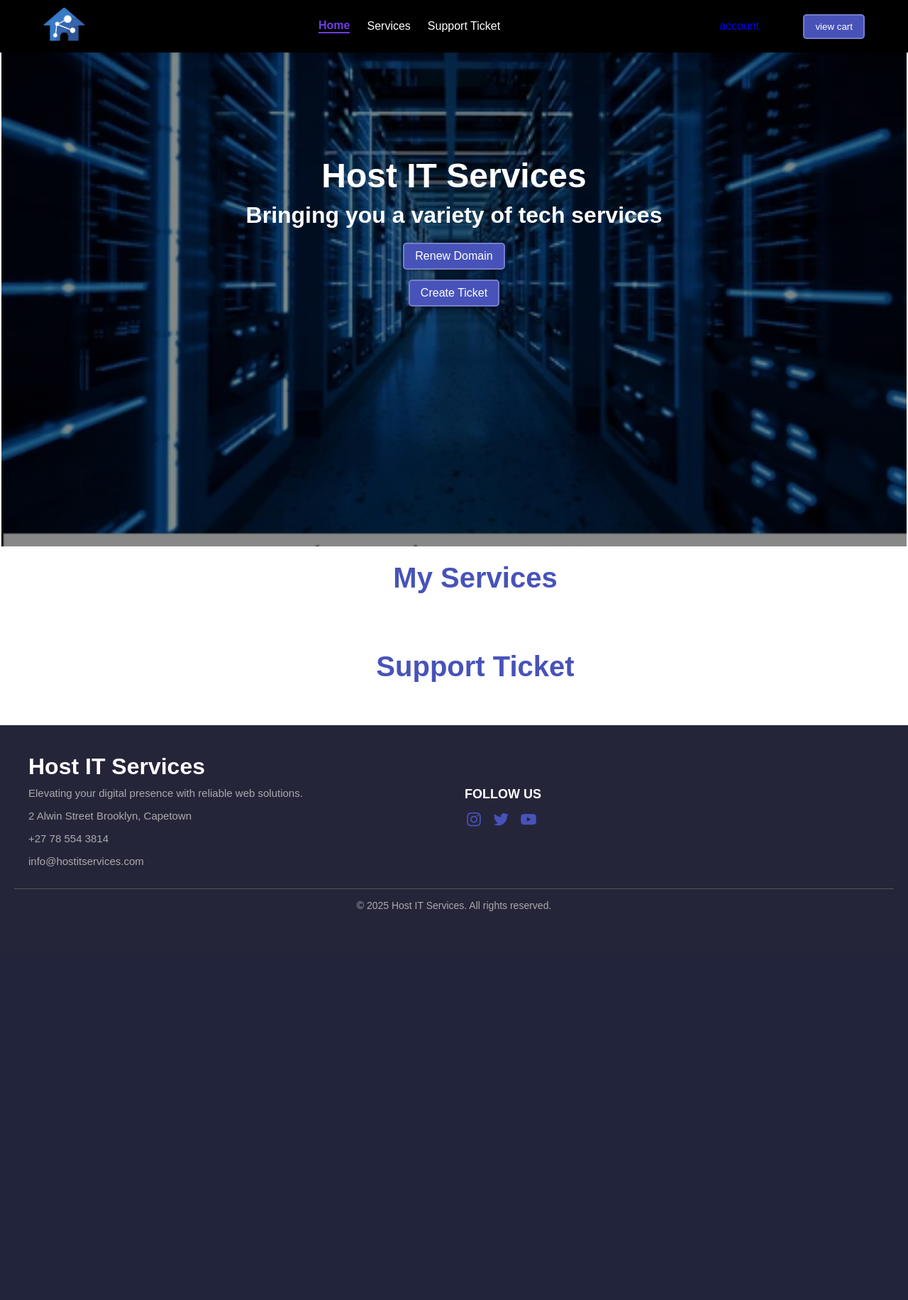
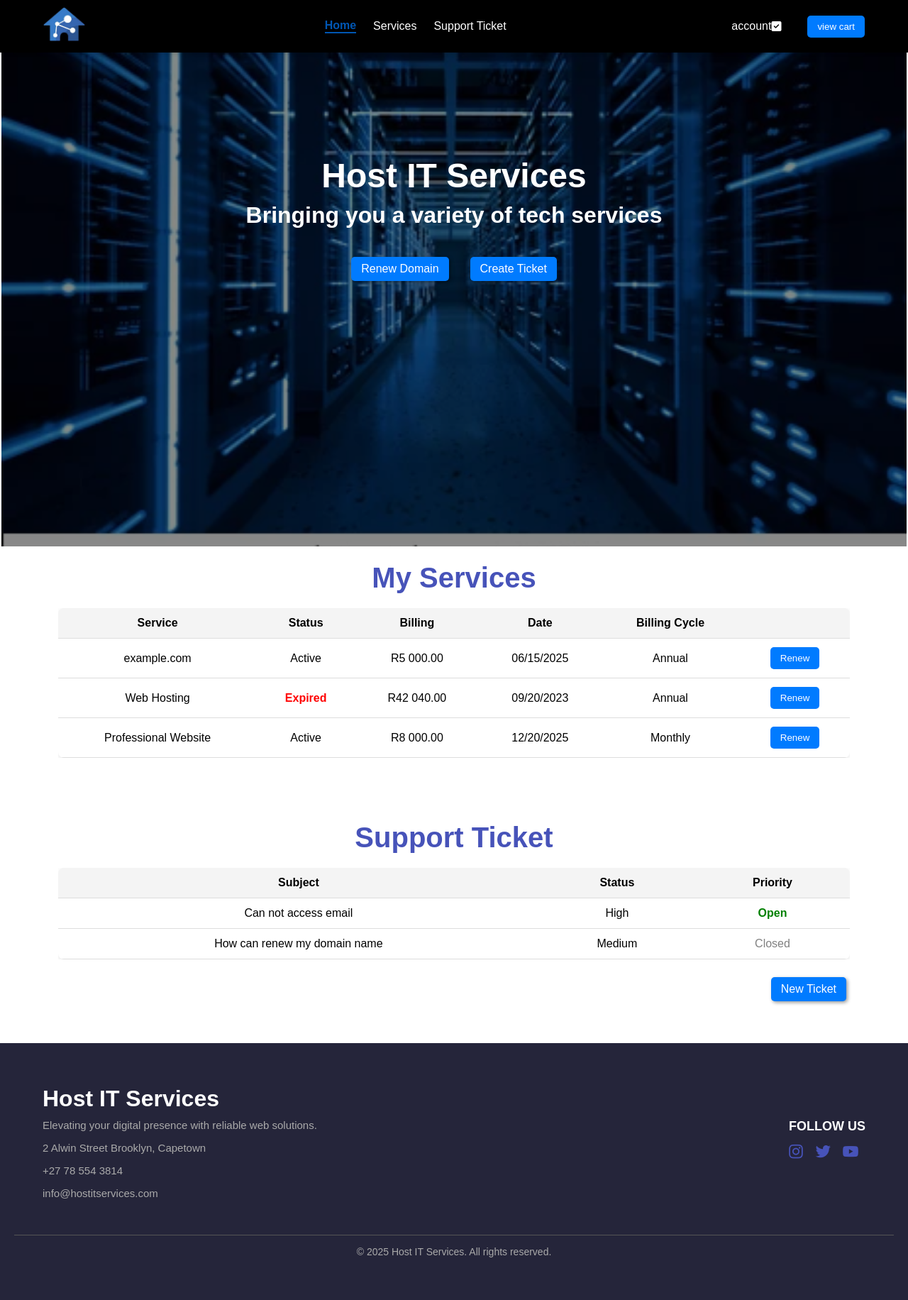
Before and after one commit to Assykabwe/HostITServicesWebsite, a PHP site: page /home.php in a window 1280 px wide. Shown: the whole page at 71% size. Before the commit the page ends 1284 px from the top, so only its background shows below. Run offline with PHP 8.4, Linux system fonts and the light colour scheme.

Commit message:
I'm done with home page but services and support ticket part will be modified to dynamic with php/database to display the information of each user instead of hardcoded.

```diff
--- a/CSS/user_style.css
+++ b/CSS/user_style.css
@@ -12,7 +12,7 @@
 :root {
     --space: 2rem;
     --main-color: #000000;
-    --secondary-color: #6e3edf;
+    --secondary-color: #0056b3;
     --accent-color: #4753b9;
     --background-color: #ffffff;
     --white-alpha-25: rgba(255, 255, 255, 0.25);
@@ -121,10 +121,16 @@ html{
     align-items: center;
     gap: 1rem;
 }
+.header .icons .user-icon p{
+    color: var(--background-color);
+}
+.header .icons .user-icon p:hover{
+    color: var(--secondary-color);
+}
 .user-icon i,
 .icons i {
-    font-size: 1.8rem;
-    color: var(--main-color);
+    font-size: 1rem;
+    color: var(--background-color);
     transition: color 0.3s ease;
     cursor: pointer;
 }
@@ -290,14 +257,18 @@ html{
     font-size: 2rem;
     margin-bottom: 15px;
 }
-/*-----My Services----------------*/
+.btn-container {
+    display: flex;
+    gap: 20px;
+    margin-top: 20px;
+}
+/*-----My Services---------------------Support Ticket----------------*/
 .services{
     width: 100%;
     text-align: center;
     justify-content: center;
     padding: 20px 20px;
     padding-bottom: 50px;
-    padding-left: 80px;
     background: var(--background-color);
     border-radius: 10px;
 }
@@ -307,14 +278,12 @@ html{
     font-weight: bold;
     margin-bottom: 10px;
 }
-/*-----Support Ticket----------------*/
 .support{
     width: 100%;
     text-align: center;
     justify-content: center;
     padding: 20px 20px;
     padding-bottom: 50px;
-    padding-left: 80px;
     background: var(--background-color);
     border-radius: 10px;
 }
@@ -323,6 +292,64 @@ html{
     color: var(--accent-color);
     font-weight: bold;
     margin-bottom: 10px;
+}
+.table-container {
+    margin: 20px auto;
+    overflow-x: auto;
+    max-width: 1200px;
+    width: 90%;
+}
+table {
+    width: 100%;
+    border-collapse: collapse;
+    background: #fff;
+    border-radius: 8px;
+    overflow: hidden;
+    box-shadow: 0 2px 6px rgba(0,0,0,0.1);
+}
+
+table th, table td {
+    padding: 12px 15px;
+    text-align: center;
+    border-bottom: 1px solid #ddd;
+}
+
+table th {
+    background: #f4f4f4;
+    font-weight: bold;
+}
+
+.renew-btn, .btn {
+    background: #007bff;
+    color: #fff;
+    border: none;
+    padding: 8px 14px;
+    border-radius: 5px;
+    cursor: pointer;
+    transition: 0.3s;
+    text-decoration: none;
+}
+
+.renew-btn:hover, .btn:hover {
+    background: #0056b3;
+}
+
+.expired {
+    color: red;
+    font-weight: bold;
+}
+
+.open {
+    color: green;
+    font-weight: bold;
+}
+
+.closed {
+    color: gray;
+}
+.new-ticket {
+    text-align: right;
+    margin: 15px 5% 0 0;
 }
 /*================== Footer Styles ==================*/
 footer {
@@ -334,6 +361,7 @@ footer {
     max-width: 1200px;
     margin: auto;
     display: flex;
+    padding: 20px 20px;
     flex-direction: column;
 }
 .footer-content .title{
@@ -342,11 +370,21 @@ footer {
     color: var(--background-color);
 }
 .inner-footer {
-    display: grid;
-    grid-template-columns: repeat(auto-fit, minmax(200px, 1fr));
-    gap: 30px;
+    display: flex;
+    justify-content: space-between; /* pushes one card left and the other right */
+    align-items: flex-start; /* align to top */
     width: 100%;
     margin-top: 10px;
+}
+.inner-footer .card {
+    flex: 1;
+}
+.inner-footer .card:first-child {
+    text-align: left;
+}
+
+.inner-footer .card:last-child {
+    text-align: right;
 }
 .card p{
     font-size: 15px;
--- a/UserPages/User_Header.php
+++ b/UserPages/User_Header.php
@@ -18,8 +18,9 @@
             <div class="header-icons">
                 <div class="icons">
                     <div class="user-icon">
-                        <a href="account.php" class="icon-link">account
-                        <i class="fa-solid fa-user"></i>
+                        <a href="account.php" class="icon-link">
+                            <p>account</p>
+                            <i class="fa-solid fa-square-check"></i>
                     </div>
                     <a href="cart.php" class="icon-link">
                         <button class="btn">view cart</button>
--- a/UserPages/home.php
+++ b/UserPages/home.php
@@ -20,10 +20,8 @@
                 <div class="slide-text">
                     <h1>Host IT Services</h1>
                     <h2>Bringing you a variety of tech services</h2>
-                    <div class="btn_1">
+                    <div class="btn-container">
                         <a href="services.php" class="btn">Renew Domain</a>
-                    </div>
-                    <div class="btn_2">
                         <a href="support_ticket.php" class="btn">Create Ticket</a>
                     </div>
                 </div>
@@ -34,13 +32,79 @@
         <div class="heading">
             <h1>My Services</h1>
         </div>
+        <div class="table-container">
+            <table>
+                <thead>
+                    <tr>
+                        <th>Service</th>
+                        <th>Status</th>
+                        <th>Billing</th>
+                        <th>Date</th>
+                        <th>Billing Cycle</th>
+                        <th></th>
+                    </tr>
+                </thead>
+                <tbody>
+                    <tr>
+                        <td>example.com</td>
+                        <td>Active</td>
+                        <td>R5 000.00</td>
+                        <td>06/15/2025</td>
+                        <td>Annual</td>
+                        <td><button class="renew-btn">Renew</button></td>
+                    </tr>
+                    <tr>
+                        <td>Web Hosting</td>
+                        <td class="expired">Expired</td>
+                        <td>R42 040.00</td>
+                        <td>09/20/2023</td>
+                        <td>Annual</td>
+                        <td><button class="renew-btn">Renew</button></td>
+                    </tr>
+                    <tr>
+                        <td>Professional Website</td>
+                        <td>Active</td>
+                        <td>R8 000.00</td>
+                        <td>12/20/2025</td>
+                        <td>Monthly</td>
+                        <td><button class="renew-btn">Renew</button></td>
+                    </tr>
+                </tbody>
+            </table>
+        </div>
     </section>
+
     <section class="support">
         <div class="heading">
             <h1>Support Ticket</h1>
         </div>
+        <div class="table-container">
+            <table>
+                <thead>
+                    <tr>
+                        <th>Subject</th>
+                        <th>Status</th>
+                        <th>Priority</th>
+                    </tr>
+                </thead>
+                <tbody>
+                    <tr>
+                        <td>Can not access email</td>
+                        <td>High</td>
+                        <td class="open">Open</td>
+                    </tr>
+                    <tr>
+                        <td>How can renew my domain name</td>
+                        <td>Medium</td>
+                        <td class="closed">Closed</td>
+                    </tr>
+                </tbody>
+            </table>
+        </div>
+        <div class="new-ticket">
+            <a href="support_ticket.php" class="btn">New Ticket</a>
+        </div>
     </section>
-
     <?php include '../Components/footer.php';?>
 </body>
 </html>
```
Also changed, not shown: other parts of CSS/user_style.css (+0 -39 lines).
